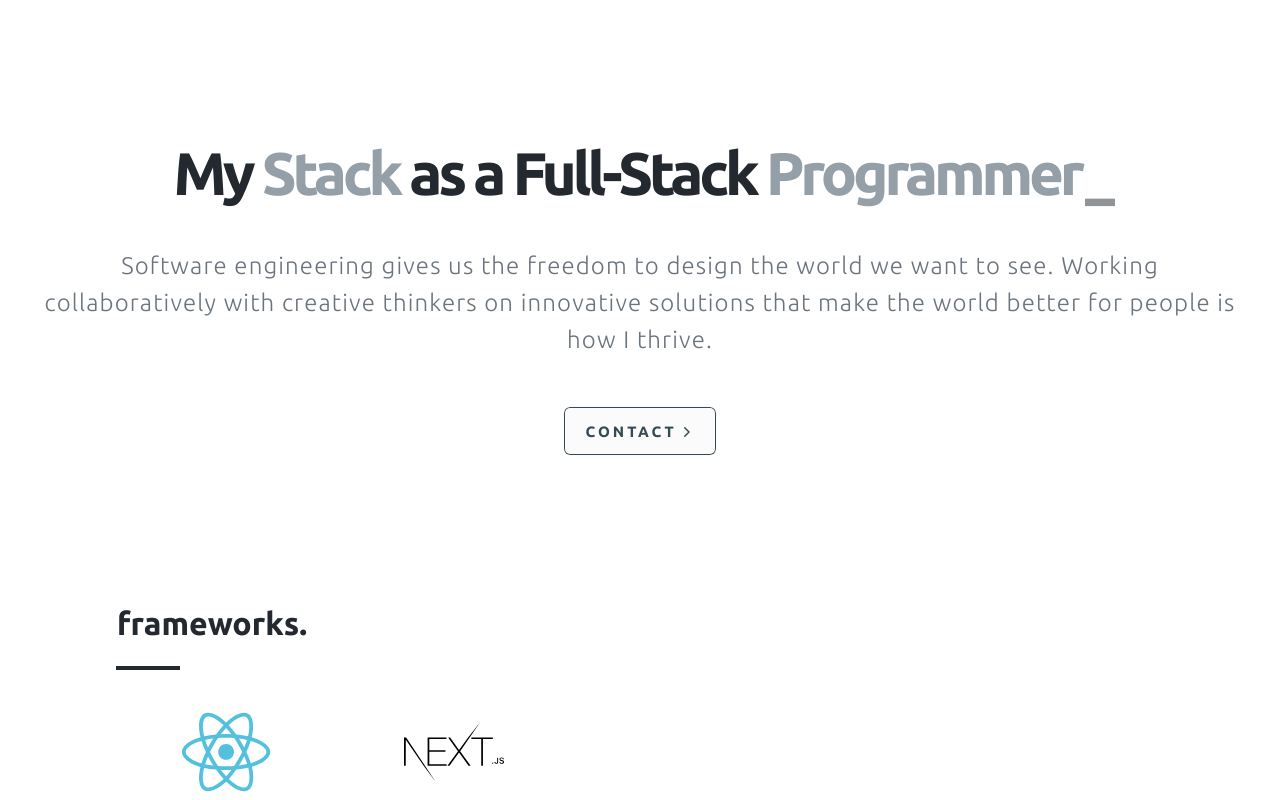
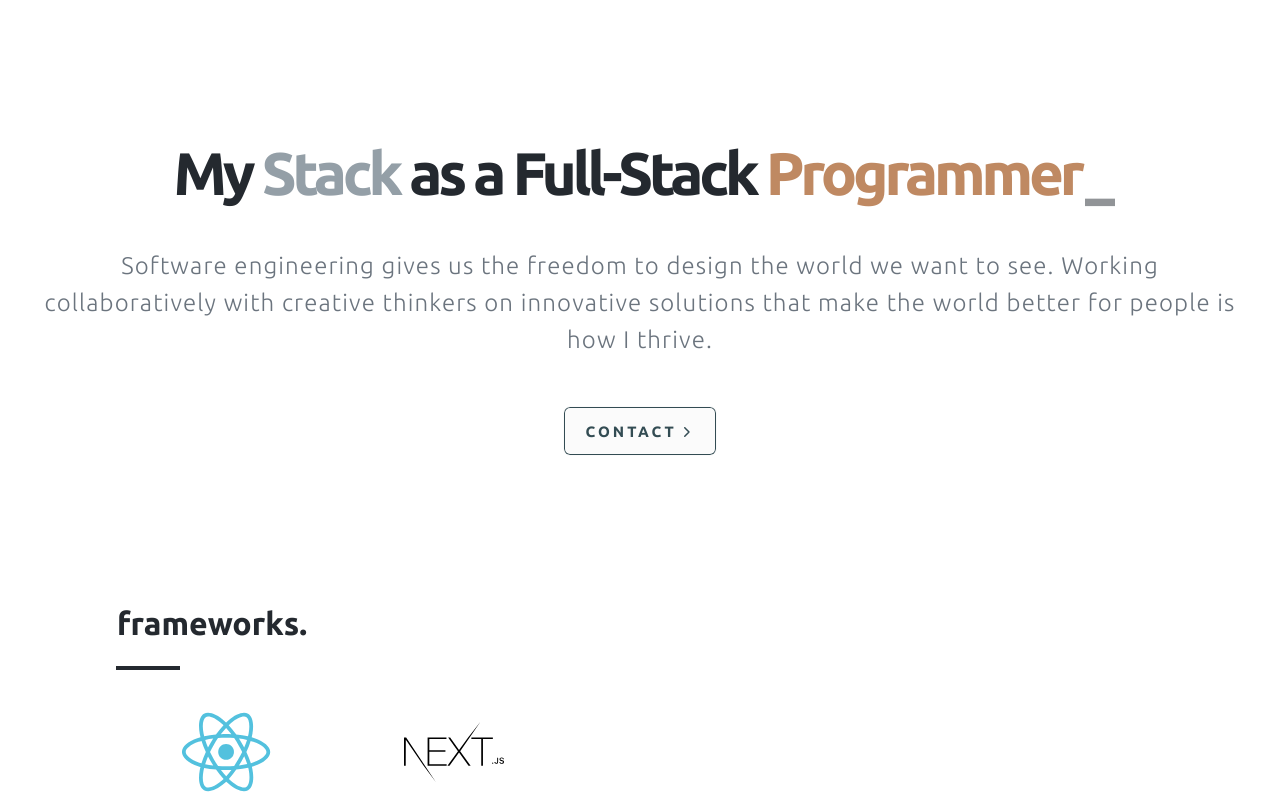
Before and after one commit to naptracks/my-site, a Next.js app: page / in a window 1280 px wide. Shown: the part 1300-2100 px from the top of the page. Built offline with nearby package versions, Linux system fonts and the light colour scheme.

Commit message:
testpage deleted

```diff
--- a/package.json
+++ b/package.json
@@ -11,7 +11,6 @@
   "dependencies": {
     "@emotion/react": "^11.5.0",
     "@emotion/styled": "^11.3.0",
-    "@mui/material": "^5.0.4",
     "classnames": "^2.3.1",
     "dotenv": "^10.0.0",
     "next": "11.1.2",
@@ -20,7 +19,7 @@
     "sass": "^1.43.2"
   },
   "devDependencies": {
-    "eslint": "^8.0.0",
+    "eslint": "^8.0.1",
     "eslint-config-next": "11.1.2",
     "eslint-config-prettier": "^8.3.0",
     "eslint-plugin-prettier": "^4.0.0",
--- a/src/components/views/Footer/Footer.js
+++ b/src/components/views/Footer/Footer.js
@@ -10,7 +10,7 @@ const Footer = () => {
     return (
         <div className={s.footer}>
             <img src={'avatar.png'} alt={'Cesar Martel'}/>
-            <Subtitle white>work with <span className={s.yellow}>me</span>.</Subtitle>
+            <Subtitle white>let's work <span className={s.yellow}>together</span>.</Subtitle>
             <div className={s.content}>
                 <Logo/>
                 <div className={s.bar}/>
--- a/src/components/views/Portfolio/Portfolio.js
+++ b/src/components/views/Portfolio/Portfolio.js
@@ -20,13 +20,13 @@ const Portfolio = () => {
 
     return (
         <div>
-            <Subtitle p={p} cursor>Here is <span className={s.green}>what</span> I <span className={s.orange}>do</span></Subtitle>
+            <Subtitle p={p} cursor>Here is <span className={s.gray}>what</span> I <span className={s.orange}>do</span></Subtitle>
             <div className={s.btn}>
                 <Button black>CONTACT</Button>
             </div>
             <div className={s.row}>
                 <div className={s.col}>
-                    <KeyPoint bar>Select a web-site</KeyPoint>
+                    <KeyPoint bar>Select a website</KeyPoint>
                     <div className={s.menu}>
                         <button onClick={() => setActive(1)} className={active === 1 && s.active}>Le Comptoir des Roses</button>
                         <button onClick={() => setActive(2)} className={active === 2 && s.active}>Marc Bourreau</button>
--- a/src/components/views/Portfolio/Portfolio.module.scss
+++ b/src/components/views/Portfolio/Portfolio.module.scss
@@ -70,6 +70,7 @@
    margin: 0 2rem 3rem 2rem;
     width: 100%;
     height: 500px;
+    background-color: $gray;
     background-image: url("../../../../public/lcdr-pic.png");
     background-repeat: no-repeat;
     background-size: cover;
--- a/src/components/views/Skills/Skills.js
+++ b/src/components/views/Skills/Skills.js
@@ -11,7 +11,7 @@ const Skills = () => {
     return (
         <div className={s.skills}>
             <Subtitle cursor p={p}>
-                My <span className={s.gray}>Stack</span>  as a Full-Stack <span className={s.gray}>Programmer</span>
+                My <span className={s.gray}>Stack</span>  as a Full-Stack <span className={s.orange}>Programmer</span>
             </Subtitle>
             <div className={s.btn}>
                 <Button black>CONTACT</Button>
--- a/src/components/views/Skills/Skills.module.scss
+++ b/src/components/views/Skills/Skills.module.scss
@@ -11,6 +11,14 @@
   color: $gray;
 }
 
+.orange {
+  color: $code-orange
+}
+
+.green {
+  color: $code-green;
+}
+
 .btn {
   display: flex;
   justify-content: center;
--- a/src/pages/test.js
+++ /dev/null
@@ -1,3 +0,0 @@
-const  welcomeToMyProfile = ( ) => {
-
-}
```
Also changed, not shown: 1 other file (tests, documents, lock files or other folders).
